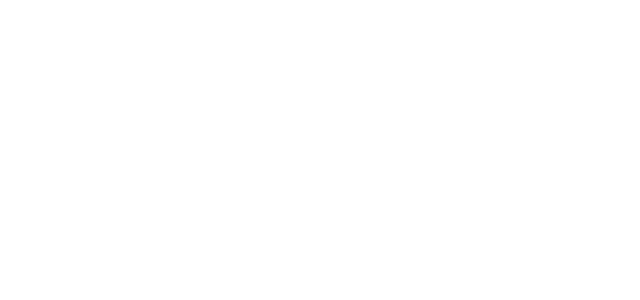
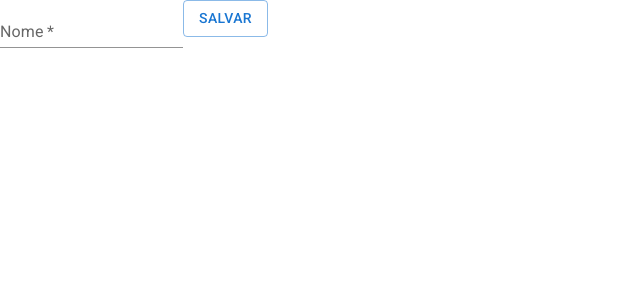
Before and after one commit to Chikrem/AIFood, a React (Create React App) app: page /admin/restaurantes/novo in a window 1280 px wide. Before the commit this address had no page. Shown: the top 300 px of the page, without its empty margins (0-640 px from the left). Built offline with nearby package versions, Linux system fonts and the light colour scheme.

Commit message:
Cadastrando restaurantes com POST

```diff
--- a/src/App.tsx
+++ b/src/App.tsx
@@ -3,7 +3,8 @@
 import { Routes, Route } from 'react-router-dom';
 import Home from './paginas/Home';
 import VitrineRestaurantes from './paginas/VitrineRestaurantes';
-import AdministracaoRestaurantes from './paginas/Administracao/Restaurantes';
+import AdministracaoRestaurantes from './paginas/Administracao/Restaurantes/AdministracaoRestaurante';
+import FormularioRestaurante from './paginas/Administracao/Restaurantes/FormularioRestaurante';
 
 function App() {
 
@@ -12,6 +13,7 @@
       <Route path="/" element={<Home />} />
       <Route path="/restaurantes" element={<VitrineRestaurantes />} />
       <Route path="/admin/restaurantes" element={<AdministracaoRestaurantes />} />
+      <Route path="/admin/restaurantes/novo" element={<FormularioRestaurante />} />
     </Routes>
   );
 }
--- /dev/null
+++ b/src/paginas/Administracao/Restaurantes/FormularioRestaurante.tsx
@@ -0,0 +1,34 @@
+import { Button, TextField } from "@mui/material";
+import axios from "axios";
+import { useState } from "react";
+
+const FormularioRestaurante = () => {
+
+const [nomeRestaurante, setNomeRestaurante] = useState<string>("");
+
+const aoSubmeter = (evento: React.FormEvent<HTMLFormElement>) => {
+    evento.preventDefault();
+    axios.post('http://localhost:8000/api/v2/restaurantes/', {
+        nome: nomeRestaurante
+    }).then(()=> {
+        alert('Restaurante cadastrado com sucesso');
+    })
+  };
+
+  return (
+    <form onSubmit={aoSubmeter}>
+      <TextField
+        value={nomeRestaurante}
+        onChange={(evento) => setNomeRestaurante(evento.target.value)}
+        required
+        id="standard-input"
+        label="Nome"
+        type="standard"
+        variant="standard"
+      />
+      <Button type="submit" variant="outlined">Salvar</Button>
+    </form>
+  );
+};
+
+export default FormularioRestaurante;
```
Also changed, not shown: src/paginas/Administracao/Restaurantes/AdministracaoRestaurante.tsx (renamed from src/paginas/Administracao/Restaurantes/index.tsx).
